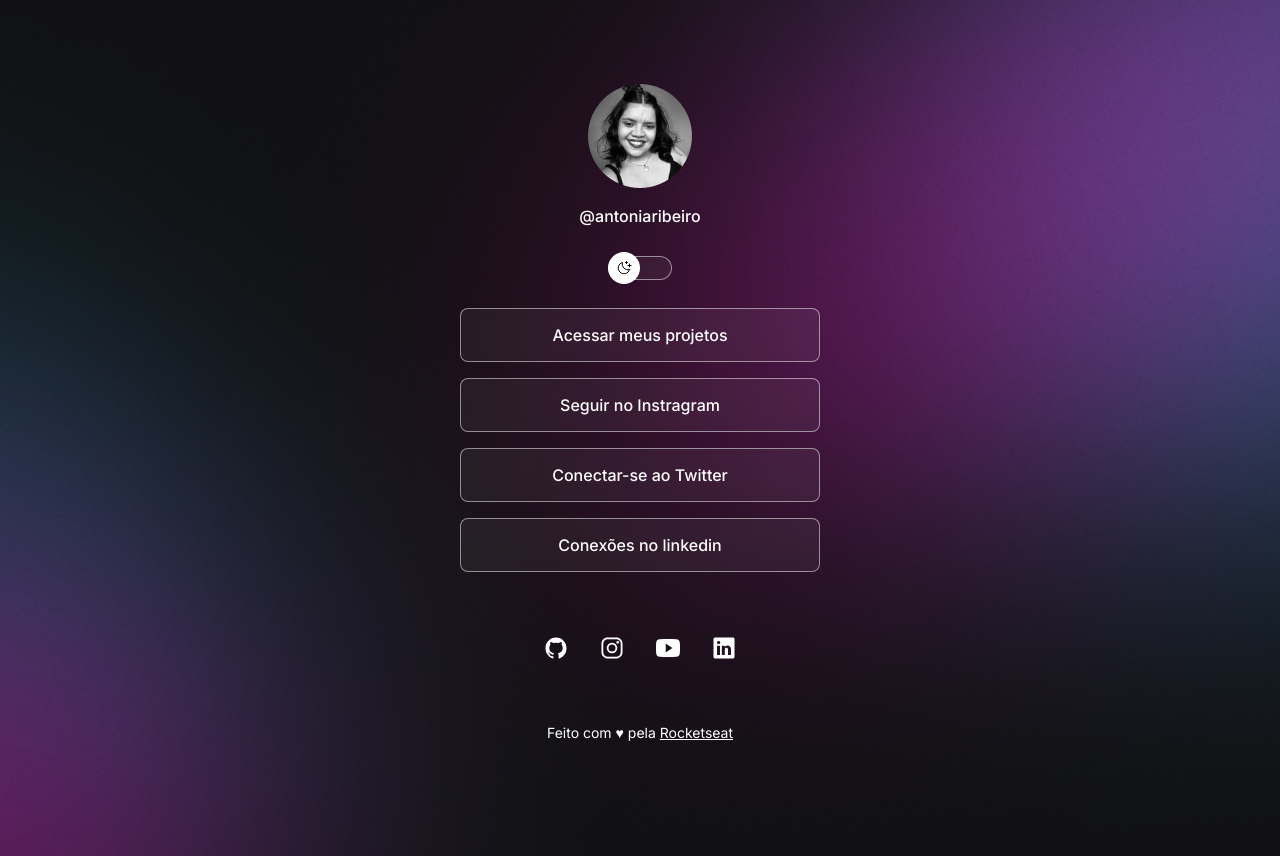
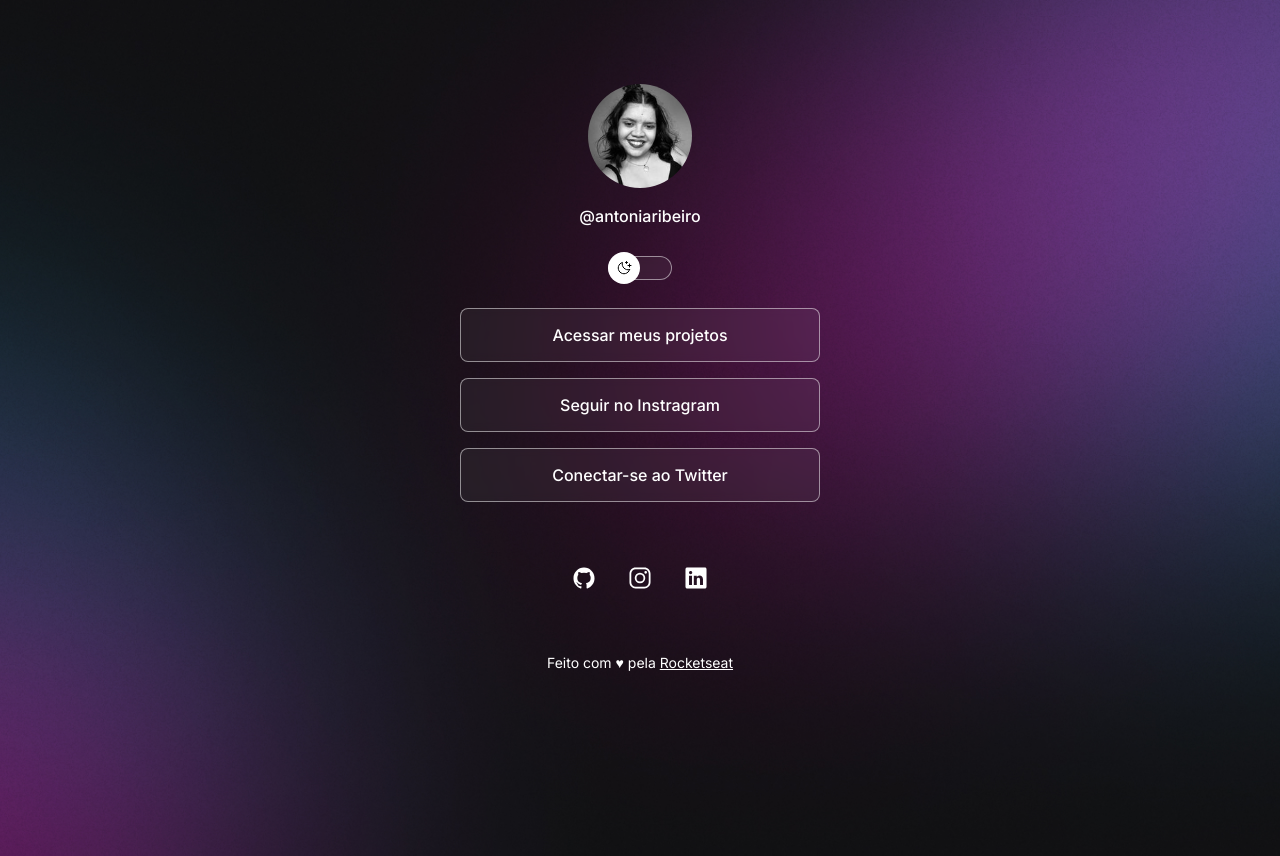
Before and after one commit to antonianeta/Projeto-Dev-Links, a plain HTML site: page index.html in a window 1280 px wide. Drawn offline with nearby package versions, Linux system fonts and the light colour scheme.

Commit message:
atualização de dados

```diff
--- a/index.html
+++ b/index.html
@@ -46,15 +46,6 @@
             >Conectar-se ao Twitter</a
           >
         </li>
-
-        <li>
-          <a
-            href="https://www.linkedin.com/in/antonia-ribeiro-3bb45915b/"
-            target="_blank"
-          >
-            Conexões no linkedin
-          </a>
-        </li>
       </ul>
       <div id="social-links">
         <a href="https://github.com/antonianeta" target="_blank">
@@ -63,10 +54,6 @@
 
         <a href="https://www.instagram.com/antoniaribeiiroo/" target="_blank">
           <ion-icon name="logo-instagram"></ion-icon>
-        </a>
-
-        <a href="https://www.youtube.com/" target="_blank">
-          <ion-icon name="logo-youtube"></ion-icon>
         </a>
 
         <a
```
Also changed, not shown: 1 other file.
